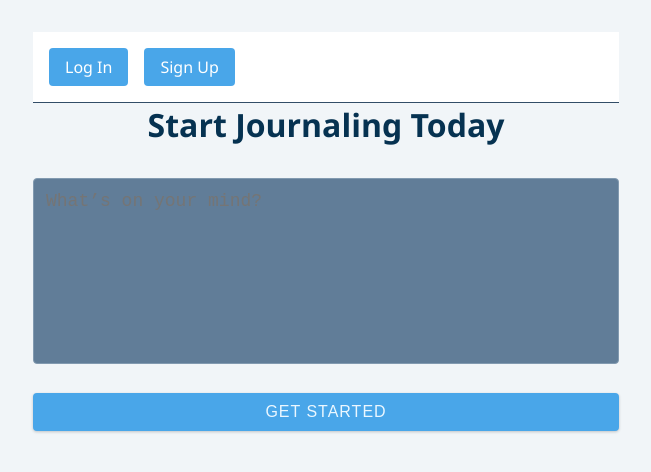
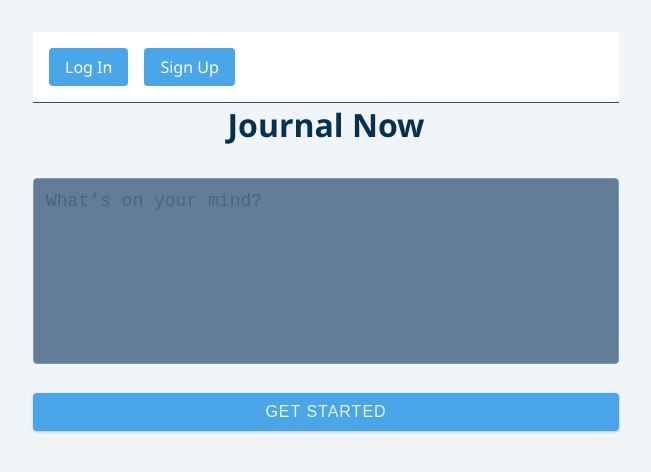
Before and after one commit to jbille29/journeeClient, a React (Vite) app: page / in a window 1280 px wide. Shown: the top 472 px of the page, without its empty margins (314-965 px from the left). Built offline with nearby package versions, Linux system fonts and the light colour scheme.

Commit message:
textarea ui changes

```diff
--- a/src/pages/Landing.css
+++ b/src/pages/Landing.css
@@ -1,4 +1,4 @@
-/* Landing.css */
+/* General form styling */
 .auto-resize-textarea {
     width: 100%;
     resize: none;
@@ -18,7 +18,7 @@
     height: auto; /* Textarea adjusts as the user types */
   }
 
-  /* Fullscreen when focused */
+  /* Fullscreen mode on focus */
   .fullscreen-textarea {
     position: fixed;
     top: 0;
@@ -35,10 +35,13 @@
     font-size: 1.2rem;
   }
 
-  .fullscreen-textarea::placeholder {
+  /* Ensure placeholder is visible and styled */
+  .fullscreen-textarea::placeholder,
+  .auto-resize-textarea::placeholder {
     color: var(--clr-grey-4);
   }
 
+  /* Submit button styling */
   .submit-btn {
     display: inline-block;
     padding: 0.75rem 1.5rem;
@@ -54,3 +57,13 @@
   .submit-btn:hover {
     background-color: var(--clr-primary-7);
   }
+
+  /* Add viewport fit for notched devices */
+  html {
+    height: 100%;
+    width: 100%;
+    position: fixed;
+    overflow: hidden;
+    -webkit-overflow-scrolling: touch;
+    padding-bottom: env(safe-area-inset-bottom);
+  }
--- a/src/pages/Landing.jsx
+++ b/src/pages/Landing.jsx
@@ -12,19 +12,33 @@ const Landing = () => {
 
   const handleFocus = () => {
     setIsFocused(true);
+
+    // Adjust padding when keyboard is likely open (on smaller screens)
+    if (window.innerHeight < 600) {
+      document.body.style.paddingBottom = '200px'; // Adds space for keyboard
+    }
+
+    // Scroll to textarea on focus to ensure visibility
+    const textarea = document.getElementById('journalTextarea');
+    window.scrollTo({
+      top: textarea.offsetTop,
+      behavior: 'smooth',
+    });
   };
 
   const handleBlur = () => {
     setIsFocused(false);
+    document.body.style.paddingBottom = '0'; // Remove padding when keyboard is hidden
   };
 
   return (
     <section className='section-center'>
       <Navbar />
       <div className='landing-content'>
-        <h3 className='form-heading'>Start Journaling Today</h3>
+        <h3 className='form-heading'>Journal Now</h3>
         <div className='form-control'>
           <textarea
+            id='journalTextarea'
             className={`form-input journal-input ${isFocused ? 'fullscreen-textarea' : 'auto-resize-textarea'}`}
             placeholder='What’s on your mind?'
             rows='8'
@@ -37,7 +51,9 @@ const Landing = () => {
             autoCapitalize='sentences'
           />
         </div>
-        <button className='submit-btn'>Get Started</button>
+        <button className='submit-btn'>
+          Get Started
+        </button>
       </div>
     </section>
   );
```
